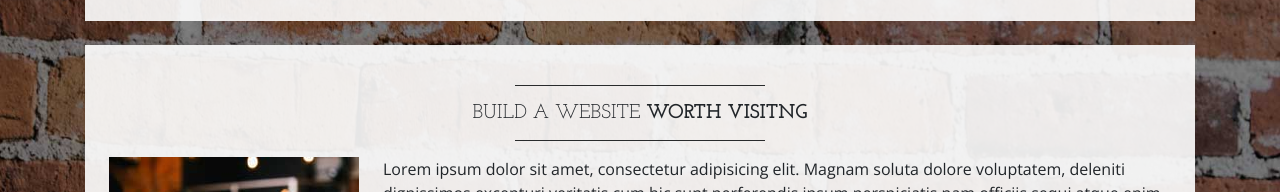
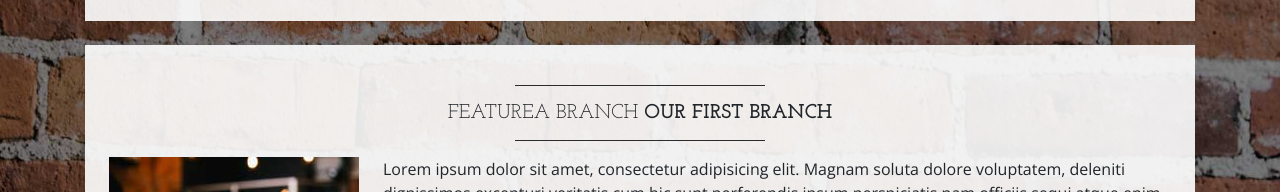
Before and after one commit to JasonDuquain/learnGit, a website: page index.html in a window 1280 px wide. Shown: the part 1012-1204 px from the top of the page. Drawn offline with nearby package versions, Linux system fonts and the light colour scheme.

Commit message:
initial commit on featureA

```diff
--- a/index.html
+++ b/index.html
@@ -109,8 +109,8 @@
 
       <div class="bg-faded p-4 my-4">
         <hr class="divider">
-        <h2 class="text-center text-lg text-uppercase my-0">Build a website
-          <strong>worth visitng</strong>
+        <h2 class="text-center text-lg text-uppercase my-0">featureA branch
+          <strong>our first branch</strong>
         </h2>
         <hr class="divider">
         <img class="img-fluid float-left mr-4 d-none d-lg-block" src="img/intro-pic.jpg" alt="">
```
